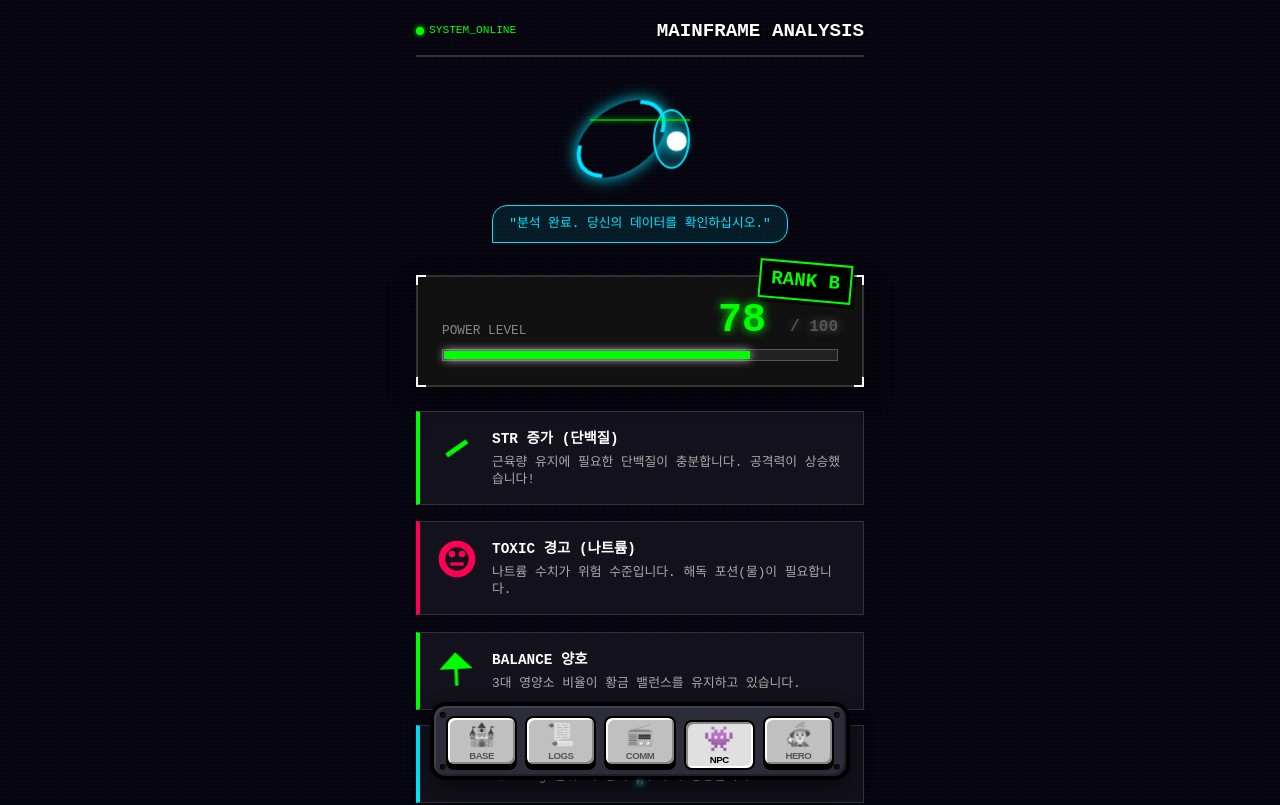
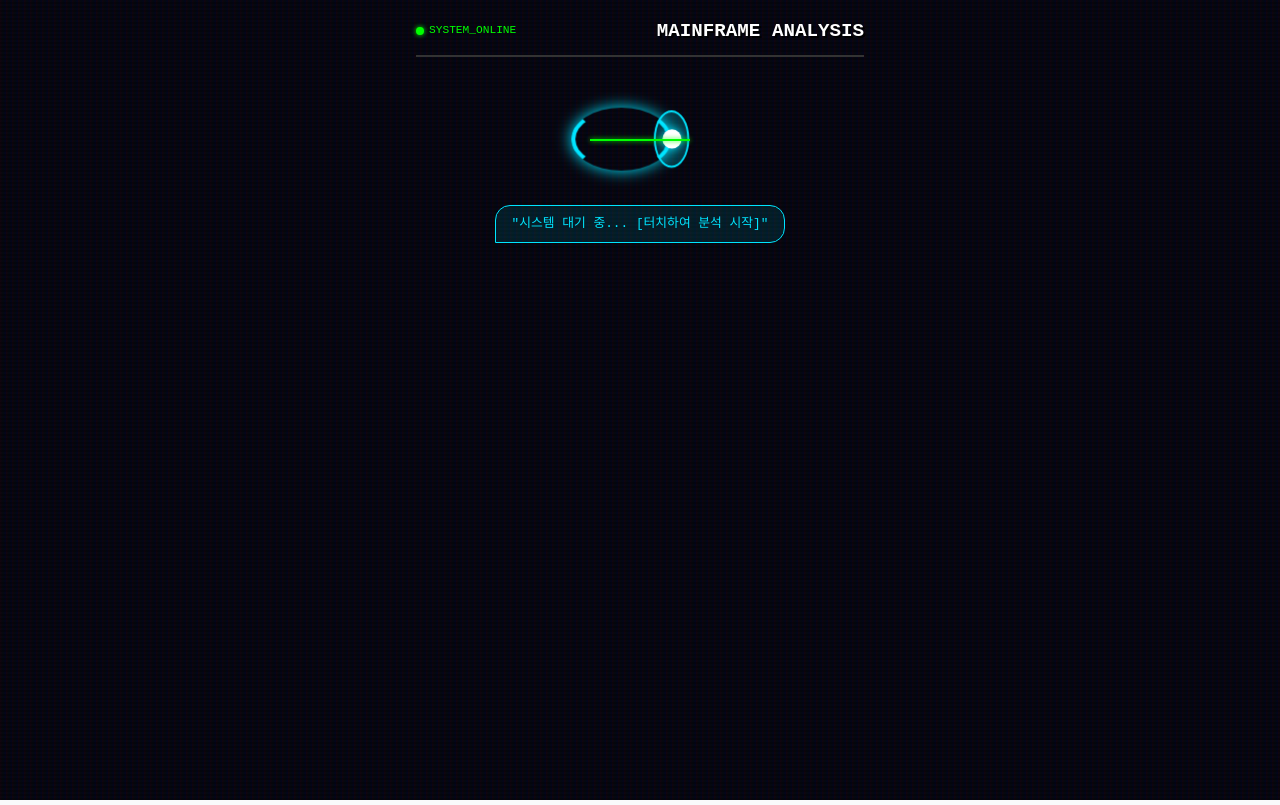
Before and after one commit to JungHoonKim-KR/KeepGoing, a Vue app in the folder frontend/: page /ai-analysis in a window 1280 px wide. Shown: the top 805 px of the page. Built offline with nearby package versions, Linux system fonts and the light colour scheme; sample sign-in values are in the browser's storage; a small style sheet from the web is missing.

Commit message:
프론트 + 서버 연결

```diff
--- a/frontend/src/views/AIAnalysisView.vue
+++ b/frontend/src/views/AIAnalysisView.vue
@@ -1,33 +1,25 @@
 <script setup>
-import { ref, onMounted, computed } from "vue";
-import { useRouter, useRoute } from "vue-router";
-import Footer from "../components/utils/Footer.vue";
+import { ref, onMounted } from "vue";
+import { useRouter } from "vue-router";
+import { analyzeDiet } from "../api/diet/dietApi"; // 1. API 함수 임포트
 
 const router = useRouter();
-const route = useRoute();
 
 // ----------------------------------------------------
 // 1. 상태 관리
 // ----------------------------------------------------
-const isLoading = ref(true);
-const analysisData = ref(null);
-const bootLogs = ref([]); // 로딩 중 표시할 로그
+const isLoading = ref(false); // 초기엔 로딩 아님 (클릭 대기)
+const isAnalyzing = ref(false); // 분석 중 상태
+const analysisData = ref(null); // 결과 데이터
+const bootLogs = ref([]); // 터미널 로그
 
-const showAnalysisDashboard = () => {
-  return route.path === "/ai-analysis" && !isLoading.value;
-};
+// 임시 사용자 정보 (나중에 Pinia나 로그인 정보에서 가져오세요)
+const MEMBER_ID = 1;
+const TODAY_DATE = new Date().toISOString().split("T")[0]; // "2024-05-22"
 
 // ----------------------------------------------------
-// 2. 랭크 시스템 (게임 요소)
+// 2. 랭크 시스템 (백엔드에서 안 줄 경우 대비용)
 // ----------------------------------------------------
-const getRank = (score) => {
-  if (score >= 90) return "S";
-  if (score >= 80) return "A";
-  if (score >= 70) return "B";
-  if (score >= 50) return "C";
-  return "F";
-};
-
 const getRankColor = (score) => {
   if (score >= 90) return "#ffd700"; // Gold
   if (score >= 80) return "#00e5ff"; // Cyan
@@ -37,10 +29,58 @@ const getRankColor = (score) => {
 };
 
 // ----------------------------------------------------
-// 3. 데이터 로드 & 부팅 시뮬레이션
+// 3. 서버 통신 및 데이터 매핑
 // ----------------------------------------------------
-onMounted(() => {
+const fetchAnalysis = async () => {
+  if (isAnalyzing.value) return; // 중복 클릭 방지
+
+  // 상태 변경
+  isAnalyzing.value = true;
+  isLoading.value = true;
+  bootLogs.value = []; // 로그 초기화
+
+  // 부팅 로그 애니메이션 실행
+  runBootSequence();
+
+  try {
+    // [핵심] 실제 서버 요청
+    const data = await analyzeDiet(MEMBER_ID, TODAY_DATE);
+
+    // 백엔드 데이터 -> 프론트엔드 포맷으로 매핑
+    analysisData.value = {
+      overallScore: data.score, // 점수
+      rank: data.rank, // 랭크 (S, A, B...)
+      title: data.dailyTitle, // 칭호 (근육 몬스터)
+
+      // 인사이트 (아이콘, 설명)
+      insights: data.insights.map((item, index) => ({
+        id: index,
+        type: item.type, // positive, warning...
+        iconType: item.iconType, // sword, skull...
+        title: item.title,
+        description: item.description,
+      })),
+
+      recommendation: data.oneLineSummary, // 한줄평
+
+      // 내일 식단 퀘스트 (recommendations -> questItems)
+      questItems: data.recommendations,
+    };
+
+    // 로딩 종료 (로그 애니메이션 끝날 때쯤)
+    setTimeout(() => {
+      isLoading.value = false;
+      isAnalyzing.value = false;
+    }, 2500); // 2.5초 정도 연출 시간 확보
+  } catch (error) {
+    alert("서버 연결에 실패했습니다. 백엔드가 켜져있는지 확인해주세요.");
+    isLoading.value = false;
+    isAnalyzing.value = false;
+  }
+};
+
 // 부팅 로그 애니메이션
+const runBootSequence = () => {
   const logs = [
     "INITIALIZING SYSTEM...",
     "CONNECTING TO NEURAL NET...",
@@ -49,7 +89,6 @@ onMounted(() => {
     "CALCULATING POWER LEVEL...",
     "ACCESS GRANTED.",
   ];
-
   let logIndex = 0;
   const logInterval = setInterval(() => {
     if (logIndex < logs.length) {
@@ -58,57 +97,20 @@ onMounted(() => {
     } else {
       clearInterval(logInterval);
     }
-  }, 300);
-
-  // 실제 데이터 로드 시뮬레이션
-  setTimeout(() => {
-    analysisData.value = {
-      overallScore: 78,
-      insights: [
-        {
-          id: 1,
-          type: "positive",
-          title: "STR 증가 (단백질)",
-          description:
-            "근육량 유지에 필요한 단백질이 충분합니다. 공격력이 상승했습니다!",
-          iconType: "sword",
-        },
-        {
-          id: 2,
-          type: "warning",
-          title: "TOXIC 경고 (나트륨)",
-          description:
-            "나트륨 수치가 위험 수준입니다. 해독 포션(물)이 필요합니다.",
-          iconType: "skull",
-        },
-        {
-          id: 3,
-          type: "positive",
-          title: "BALANCE 양호",
-          description: "3대 영양소 비율이 황금 밸런스를 유지하고 있습니다.",
-          iconType: "scale",
-        },
-        {
-          id: 4,
-          type: "suggestion",
-          title: "NEXT QUEST",
-          description: "채소 50g 섭취 시 방어력이 추가 상승합니다.",
-          iconType: "scroll",
-        },
-      ],
-      recommendation:
-        "현재 상태는 매우 안정적입니다. 나트륨 수치만 조절한다면 S랭크 도달이 가능합니다.",
-      trend: "up",
+  }, 350);
 };
-    isLoading.value = false;
-  }, 2500);
-});
 
 const goToAIDietPlan = () => {
-  router.push("/ai-analysis/diet-plan");
+  // 퀘스트 플랜(내일 식단) 페이지로 이동하거나 모달 띄우기
+  // router.push("/ai-analysis/diet-plan");
+  alert(
+    "내일의 퀘스트: \n" +
+      analysisData.value.questItems
+        .map((q) => `- ${q.menu}: ${q.reason}`)
+        .join("\n")
+  );
 };
 </script>
-
 <template>
   <div class="ai-view retro-theme">
     <div class="scanlines"></div>
@@ -134,10 +136,10 @@ const goToAIDietPlan = () => {
         </div>
       </div>
 
-      <div v-else-if="showAnalysisDashboard()" class="dashboard-container">
-        <div class="ai-avatar-section">
+      <div v-else class="dashboard-container">
+        <div class="ai-avatar-section clickable" @click="fetchAnalysis">
           <div class="cyber-eye-container">
-            <div class="eye-ring"></div>
+            <div class="eye-ring" :class="{ 'fast-spin': isAnalyzing }"></div>
             <div class="eye-iris">
               <div class="eye-pupil"></div>
               <div class="eye-glint"></div>
@@ -145,12 +147,16 @@ const goToAIDietPlan = () => {
             <div class="scanning-beam"></div>
           </div>
           <div class="ai-message-box">
-            <p class="typing-effect">
-              "분석 완료. 당신의 데이터를 확인하십시오."
+            <p v-if="!analysisData" class="blink-text">
+              "시스템 대기 중... [터치하여 분석 시작]"
+            </p>
+            <p v-else class="typing-effect">
+              "분석 완료. 랭크 [{{ analysisData.rank }}] 달성."
             </p>
           </div>
         </div>
 
+        <div v-if="analysisData" class="result-section pop-in">
           <div class="power-card">
             <div class="card-deco tl"></div>
             <div class="card-deco tr"></div>
@@ -162,9 +168,12 @@ const goToAIDietPlan = () => {
               :style="{
                 color: getRankColor(analysisData.overallScore),
                 borderColor: getRankColor(analysisData.overallScore),
+                boxShadow: `4px 4px 0 ${getRankColor(
+                  analysisData.overallScore
+                )}33`,
               }"
             >
-            RANK {{ getRank(analysisData.overallScore) }}
+              RANK {{ analysisData.rank || getRank(analysisData.overallScore) }}
             </div>
 
             <div class="score-row">
@@ -183,6 +192,9 @@ const goToAIDietPlan = () => {
                 :style="{
                   width: `${analysisData.overallScore}%`,
                   background: getRankColor(analysisData.overallScore),
+                  boxShadow: `0 0 10px ${getRankColor(
+                    analysisData.overallScore
+                  )}`,
                 }"
               ></div>
             </div>
@@ -226,7 +238,13 @@ const goToAIDietPlan = () => {
                   class="animated-icon scale"
                 >
                   <path d="M12 2L2 12h20L12 2z" fill="currentColor" />
-                <rect x="11" y="12" width="2" height="10" fill="currentColor" />
+                  <rect
+                    x="11"
+                    y="12"
+                    width="2"
+                    height="10"
+                    fill="currentColor"
+                  />
                 </svg>
                 <svg
                   v-if="item.iconType === 'scroll'"
@@ -261,7 +279,6 @@ const goToAIDietPlan = () => {
                   />
                 </svg>
               </div>
-
               <div class="text-box">
                 <div class="card-title">{{ item.title }}</div>
                 <div class="card-desc">{{ item.description }}</div>
@@ -280,16 +297,11 @@ const goToAIDietPlan = () => {
             <button class="retro-btn primary" @click="goToAIDietPlan">
               <span class="btn-icon">📜</span> VIEW QUEST PLAN
             </button>
-          <button class="retro-btn secondary">
-            <span class="btn-icon">💬</span> CONSULT ORACLE
-          </button>
           </div>
         </div>
-
+      </div>
       <router-view></router-view>
     </div>
-
-    <Footer />
   </div>
 </template>
 
```
Also changed, not shown: 1 other file (tests, documents, lock files or other folders). Lines whose indentation alone changed are shown as unchanged.
